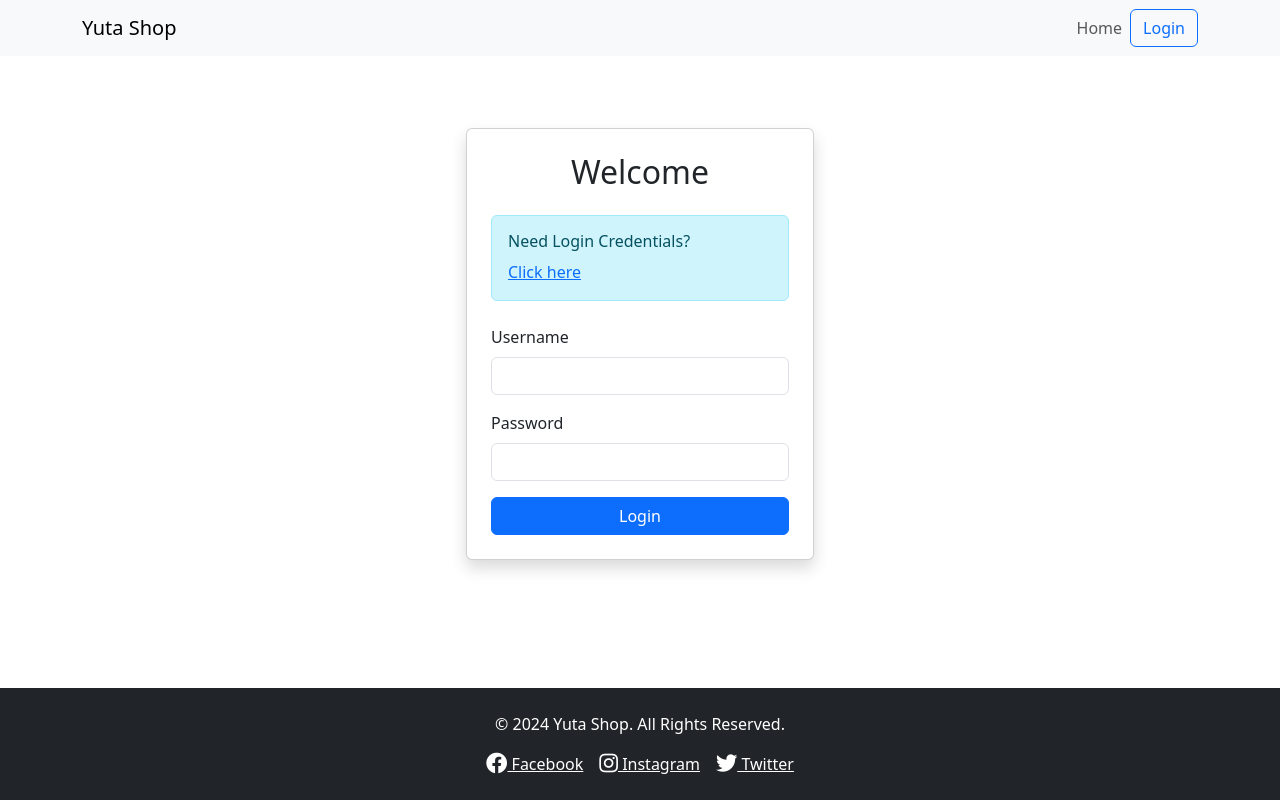
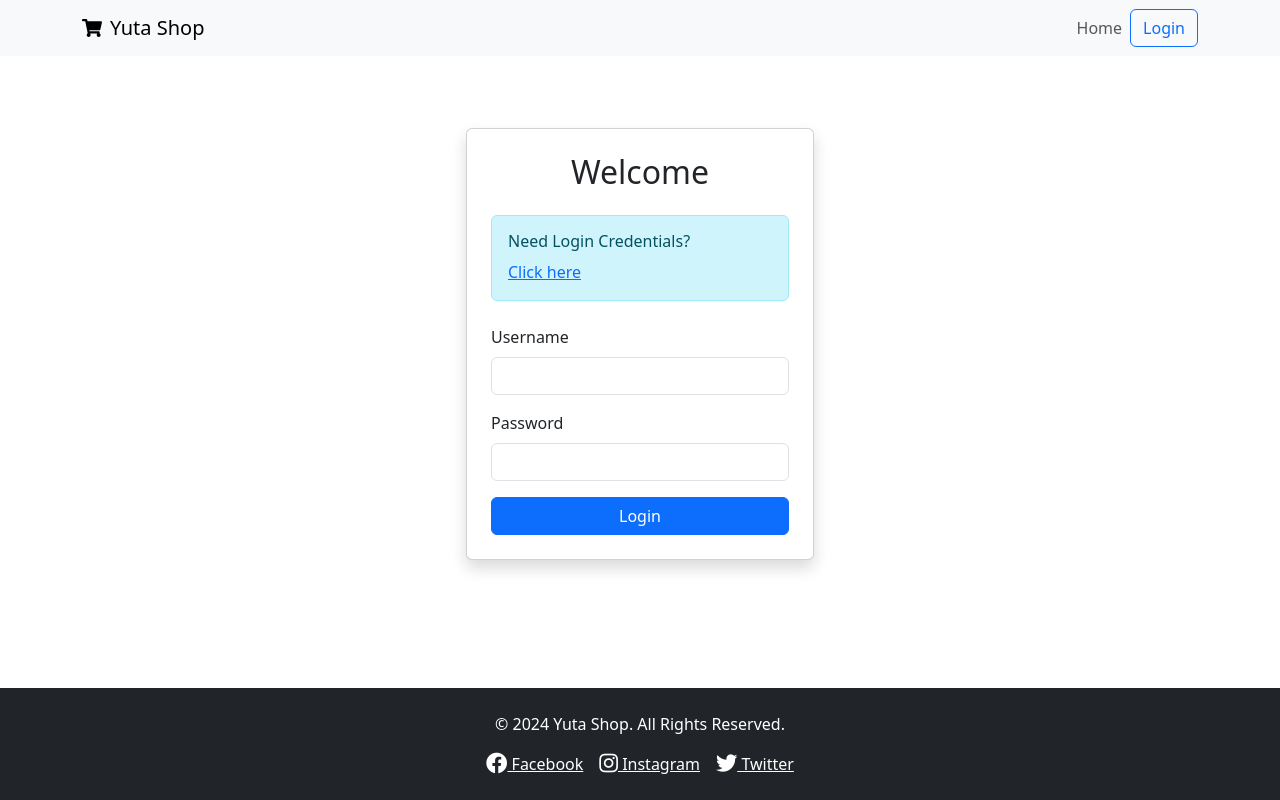
Before and after one commit to yutaptra/E-Commerce_FE, a React (Vite) app: page /login in a window 1280 px wide. Built offline with nearby package versions, Linux system fonts and the light colour scheme.

Commit message:
update 1.7

```diff
--- a/package.json
+++ b/package.json
@@ -17,6 +17,7 @@
     "prop-types": "^15.8.1",
     "react": "^18.3.1",
     "react-dom": "^18.3.1",
+    "react-icons": "^5.4.0",
     "react-redux": "^9.1.2",
     "react-router-dom": "^7.0.2",
     "util": "^0.12.5"
--- a/src/components/Navbar.jsx
+++ b/src/components/Navbar.jsx
@@ -3,6 +3,7 @@ import { useDispatch, useSelector } from 'react-redux';
 import { useEffect } from 'react';
 import { stopAnimation } from '../redux/slices/cartSlice';
 import { logoutAndClearCart } from '../redux/slices/authSlice';
+import { FaShoppingCart } from 'react-icons/fa';
 import '../styles/navbar.css';
 
 const Navbar = () => {
@@ -32,7 +33,10 @@ const Navbar = () => {
   return (
     <nav className="navbar navbar-expand-lg navbar-light bg-light">
       <div className="container">
-        <Link className="navbar-brand" to="/">Yuta Shop</Link>
+        <Link className="navbar-brand d-flex align-items-center" to="/">
+          <FaShoppingCart className="me-2" />
+          Yuta Shop
+        </Link>
 
         <button className="navbar-toggler" type="button" data-bs-toggle="collapse" data-bs-target="#navbarNav" aria-controls="navbarNav" aria-expanded="false" aria-label="Toggle navigation">
           <span className="navbar-toggler-icon"></span>
```
Also changed, not shown: 1 other file (tests, documents, lock files or other folders).
